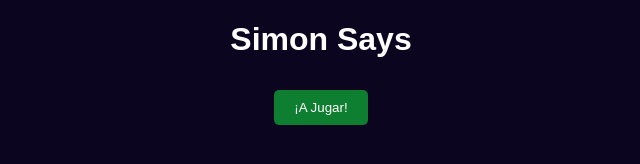
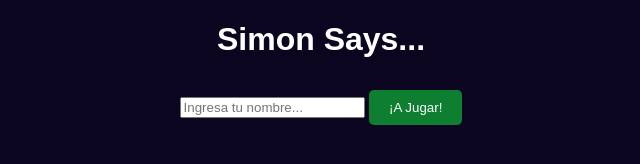
Before and after one commit to JuanGzlz/Microproyecto-1-2425, a plain HTML site: page menu.html in a window 1280 px wide. Shown: the whole page, without its empty margins (319-959 px from the left). Drawn offline with Linux system fonts and the light colour scheme.

Commit message:
4th commit

```diff
--- a/menu.html
+++ b/menu.html
@@ -9,12 +9,18 @@
 <body>
     <header>
         <h1>
-            Simon Says
+            Simon Says...
         </h1>
+    </header>
+    <section class="container">
+        <div>
+            <input type="text" id="playerName" placeholder="Ingresa tu nombre...">
+            <a href="index.html">
+                <button id="startButton">¡A Jugar!</button>
+             </a>
+        </div>
 
-    </header>
-    <a href="index.html">
-        <button>¡A Jugar!</button>
-    </a>
+    </section>
+
 </body>
 </html>
```
